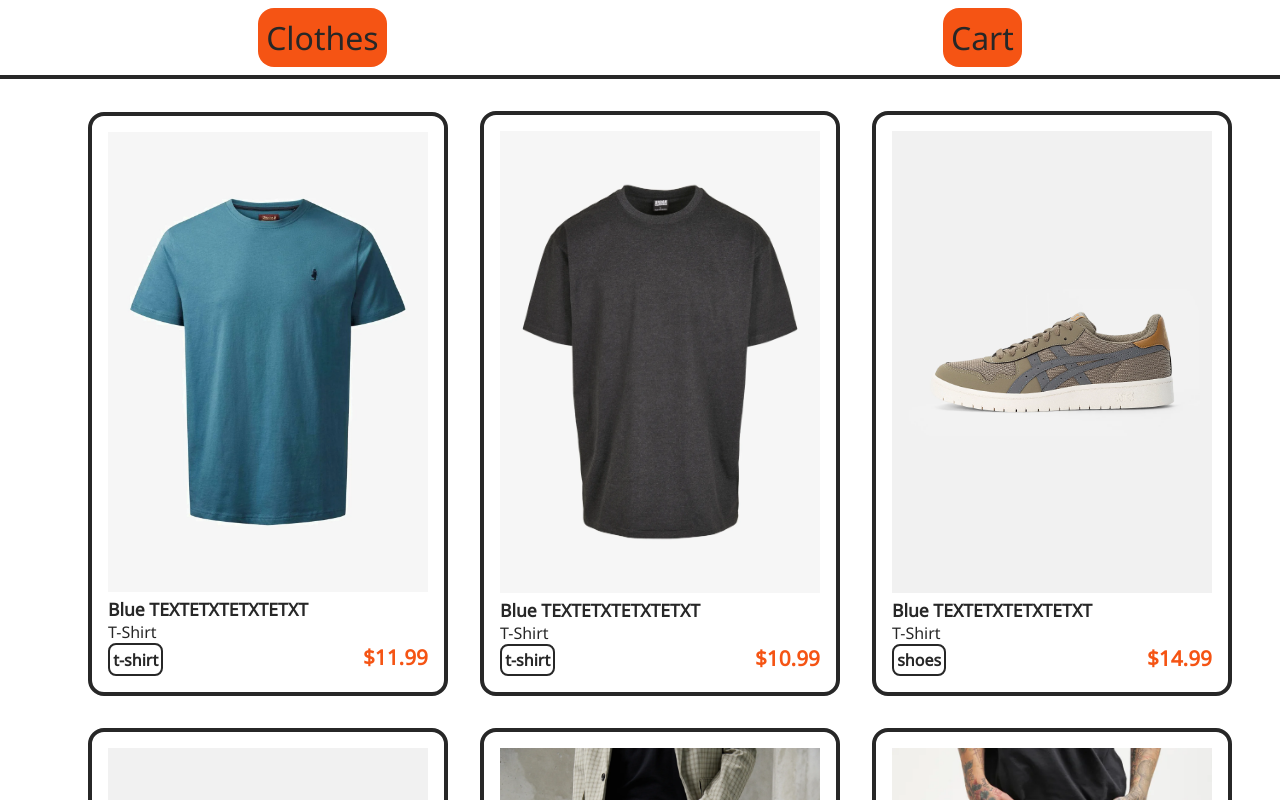
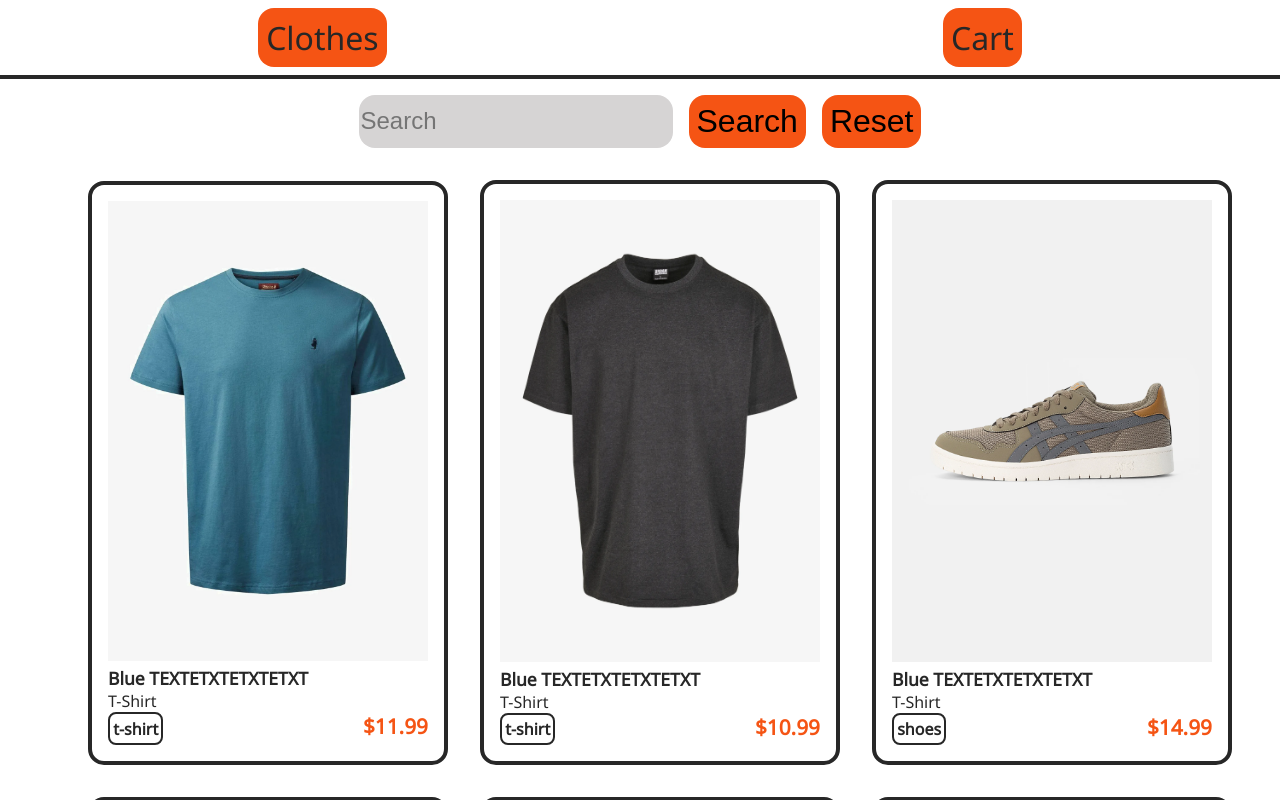
Before and after one commit to tarashevchuk0401/clothes, an Angular app: page / in a window 1280 px wide. Shown: the top 800 px of the page. Built offline with nearby package versions, Linux system fonts and the light colour scheme.

Commit message:
searching

```diff
--- a/src/app/app.module.ts
+++ b/src/app/app.module.ts
@@ -17,7 +17,7 @@ import { HttpClientModule } from '@angular/common/http';
   imports: [
     BrowserModule,
     AppRoutingModule,
-    HttpClientModule
+    HttpClientModule,
   ],
   providers: [],
   bootstrap: [AppComponent]
--- a/src/app/home/home.component.css
+++ b/src/app/home/home.component.css
@@ -62,3 +62,36 @@ li:hover {
     font-size: 1.1rem;
     font-weight: 700;
 }
+
+.search_pannel {
+    display: flex;
+    flex-direction: row;
+    justify-content: center;
+    margin: 1rem;
+    align-items: center;
+}
+
+.search_pannel input {
+    background-color: #d6d4d4;
+    font-size: 1.5rem;
+    border-radius: 1rem;
+    height: 3.3rem;
+    border: 0;
+    transition: .3s;
+
+}
+
+.search_pannel button {
+    font-size: 2rem;
+    background-color: #f55414;
+    padding: 0.5rem;
+    border-radius: 1rem;
+    border: 0;
+    margin-left: 1rem;
+}
+
+.search_pannel button:hover {
+    transition: ease-out .5s;
+    color: #f55414;
+    background-color: #272727;
+}
--- a/src/app/home/home.component.html
+++ b/src/app/home/home.component.html
@@ -1,4 +1,11 @@
-<div class="wrapper">
+
+<div class="search_pannel">
+    <input type="text" #text placeholder="Search">
+    <button (click)="show(text.value)" >Search</button>
+    <button (click)="reset()" >Reset</button>
+</div>
+
+<div class="wrapper" *ngIf="visibleAll">
     <ul>
         <li *ngFor="let cloth of clothes">
             <a >
@@ -23,3 +30,29 @@
         </li>
     </ul>
 </div>
+
+<div class="wrapper" *ngIf="visibleSearch">
+    <ul>
+        <li *ngFor="let cloth of res">
+            <a >
+                <img src="{{cloth.imageUrl}}" alt="clothes">
+            <div class="content">
+                <div class="name">
+                    {{cloth.name}}
+                </div>
+                <div class="description">
+                    {{cloth.description}}
+                </div>
+                <div class="footer">
+                    <div class="tag">
+                        {{cloth.tag}}
+                    </div>
+                    <div class="price">
+                        {{cloth.price | currency}}
+                    </div>
+                </div>
+            </div>
+            </a>
+        </li>
+    </ul>
+</div>
--- a/src/app/home/home.component.ts
+++ b/src/app/home/home.component.ts
@@ -2,6 +2,7 @@ import { Component } from '@angular/core';
 import { ClothesServiceService } from '../services/clothes-service.service';
 import { Cloth } from '../shared/models/Cloth';
 import { ActivatedRoute } from '@angular/router';
+import { filter } from 'rxjs';
 
 @Component({
   selector: 'app-home',
@@ -13,23 +14,39 @@ export class HomeComponent {
   //   ANY!!!!!!!!!
 
   clothes: Cloth[] = [];
+  visibleAll: boolean = true;
+  visibleSearch: boolean = false;
 
-  constructor(private service: ClothesServiceService, private route:ActivatedRoute) { }
+  res: Cloth[] = [];
+
+  constructor(private service: ClothesServiceService, private route: ActivatedRoute) { }
 
   ngOnInit() {
-    // this.route.params.subscribe(params =>{
-    //   if(params['searchTerm'])
 
-    // )}
-    // this.route.params.subscribe(params =>{
-    //   if(params['searchTerm'])
-    // })
+    this.service.getAll().subscribe((d: any) => {
+      this.clothes = d;
+    })
 
-    this.service.getAll().subscribe((d:any) => {
-      this.clothes = d;
-      console.log(d[0].id)
-    })
   }
+
+
+  show(text: any) {
+    this.res = [];
+    this.clothes.filter(item => {
+      if (item.tag.includes(text.toLowerCase()) || (item.name.includes(text.toLowerCase())))
+        this.res.push(item)
+    });
+    this.visibleAll = false;
+    this.visibleSearch = true;
+  }
+
+    reset(){
+      this.visibleAll = true;
+      this.visibleSearch = false;
+    }
+
+
+
 
 
 
```
